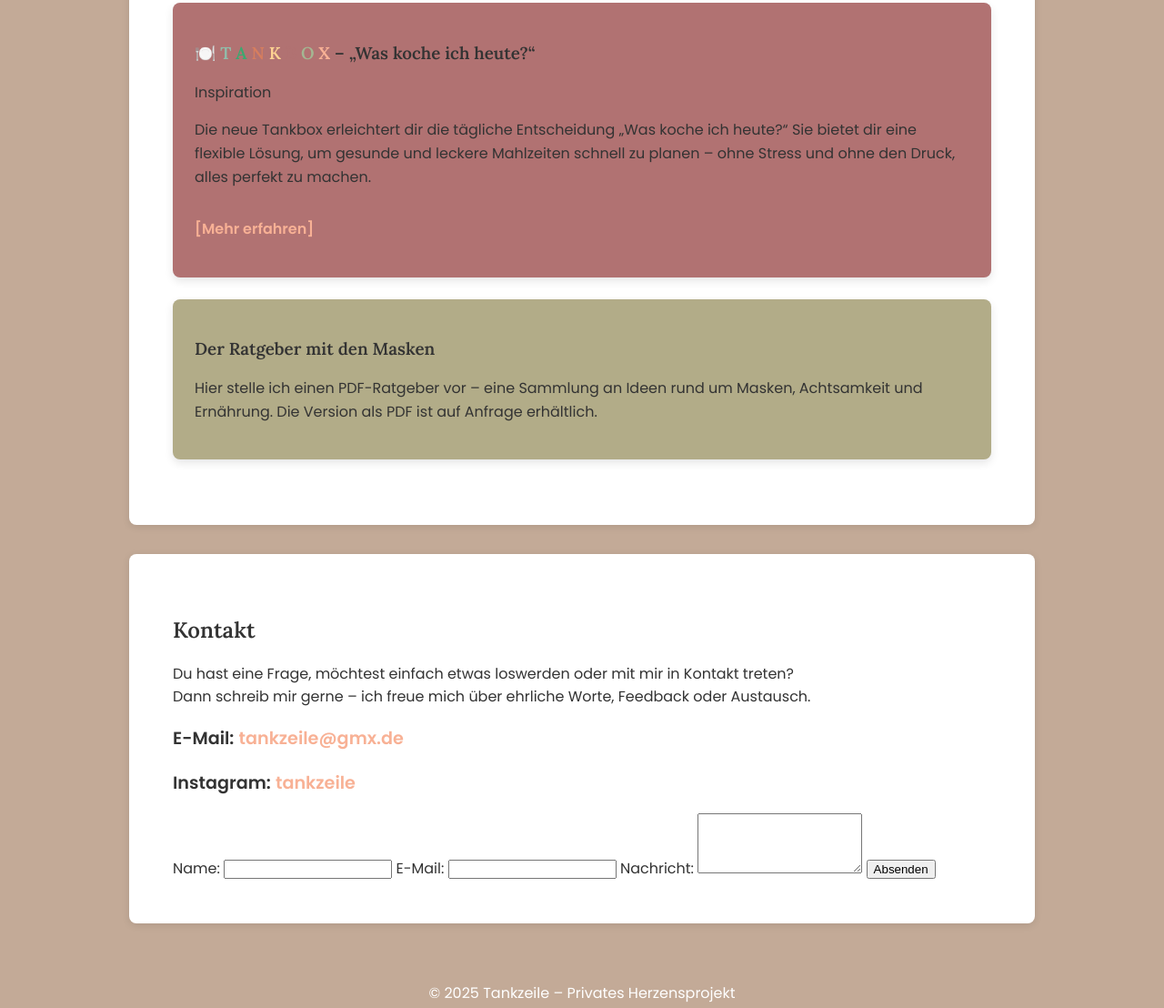
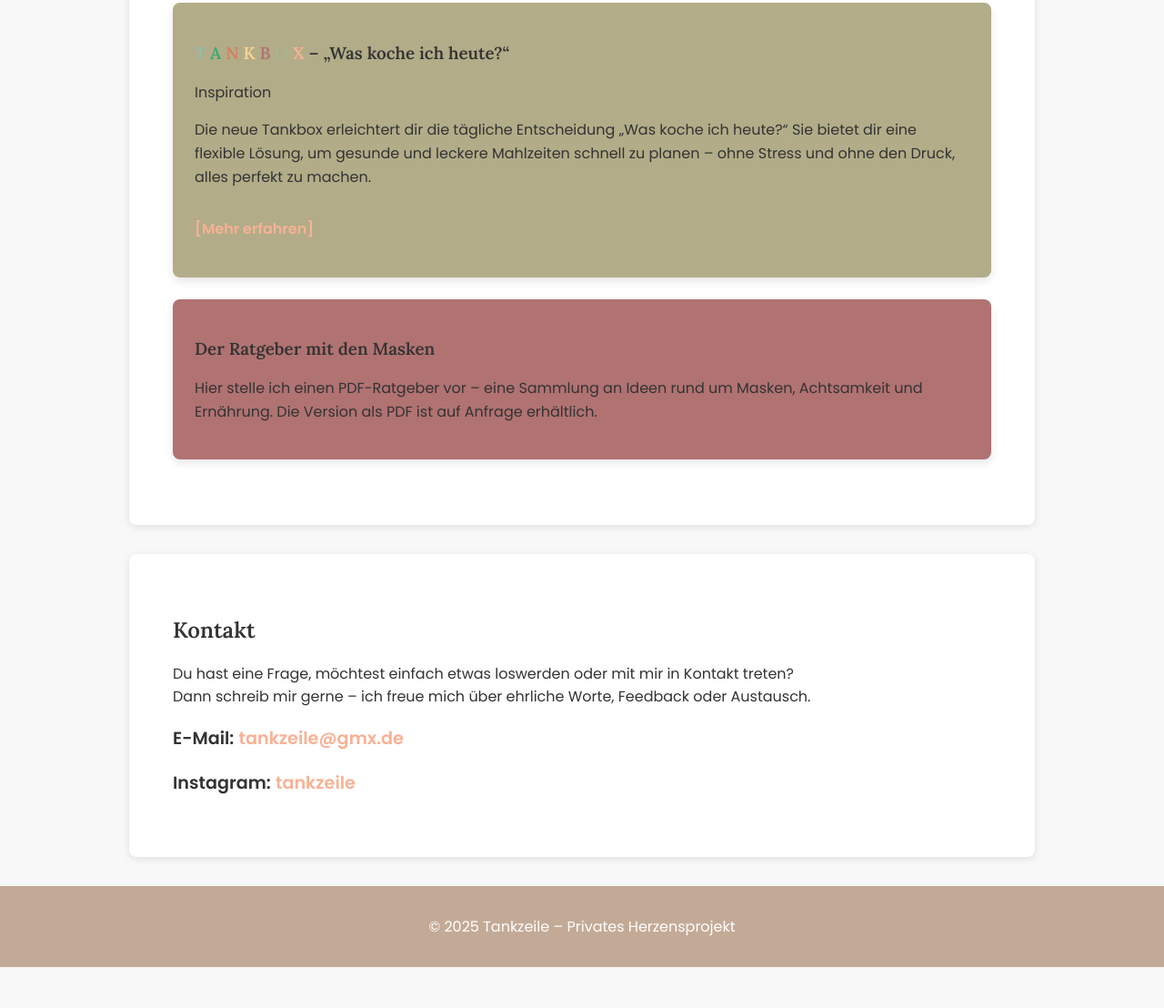
Before and after one commit to Tahi030/meine-webseite, a plain HTML site: page index.html in a window 1280 px wide. Shown: the part 1689-2797 px from the top of the page at 91% size. After the commit the page ends 2752 px from the top, so only its background shows below. Drawn offline with Linux system fonts and the light colour scheme.

Commit message:
Add files via upload

```diff
--- a/index.html
+++ b/index.html
@@ -11,13 +11,13 @@
       font-family: 'Poppins', sans-serif;
       margin: 0;
       padding: 0;
-      background-color: #c3aa97; /* Hintergrundfarbe */
-      color: #fff; /* Weißer Text */
+      background-color: #f8f8f8; /* Hintergrundfarbe */
+      color: #333; /* Textfarbe */
     }
 
     /* Header-Bereich */
     header {
-      background-color: #f8b195; /* Akzentfarbe */
+      background-color: #c3aa97; /* Braun für Header */
       color: white;
       text-align: center;
       padding: 5em 0; /* Mehr Abstand oben */
@@ -90,11 +90,11 @@
     }
 
     .projekt:nth-child(odd) {
-      background-color: #b2ac88; /* Erste Farbe */
+      background-color: #b17272; /* Erste Farbe */
     }
 
     .projekt:nth-child(even) {
-      background-color: #b17272; /* Zweite Farbe */
+      background-color: #b2ac88; /* Zweite Farbe */
     }
 
     .projekt:hover {
@@ -177,7 +177,7 @@
   <header>
     <img src="Tamara Logo farbe svg.svg" alt="Logo" class="logo">
     <div class="tagline">Ernährung &amp; Lebensenergie, Gesundheit die schmeckt, für Groß und Klein</div>
-    <h1>Herzlich willkommen – Meine Mission</h1>
+    <h1>Meine Mission</h1>
     <p>
       Hinter den Masken des Alltags bleibt oft wenig Raum für echte Verbindung – zu uns selbst und zueinander.
       Die Tankzeile ist mein Herzensprojekt: ein Ort zum Auftanken – mit Ideen, Gedanken und Impulsen für mehr Leichtigkeit, Nähe und Wohlbefinden im Alltag.
@@ -196,7 +196,7 @@
     <h2>Startseite</h2>
     <p>
       Willkommen auf meiner kleinen Herzensseite.<br>
-      Hier entsteht Stück für Stück ein Ort voller Ideen rund um <strong>Ernährung und Lebensenergie</strong> –<br>
+      Ich heiße Tamara und hier entsteht Stück für Stück ein Ort voller Ideen rund um <strong>Ernährung und Lebensenergie</strong> –<br>
       <strong>Gesundheit, die schmeckt, für Groß und Klein.</strong><br>
       Ich bin noch im Aufbau – aber wenn du magst, schau dich gerne um.
     </p>
@@ -227,7 +227,7 @@
 
     <div class="projekt">
       <h3 class="tankbox">
-        🍽️
+
         <span class="tank-letter T">T</span>
         <span class="tank-letter A">A</span>
         <span class="tank-letter N">N</span>
@@ -263,20 +263,10 @@
       <p><strong>E-Mail:</strong> <a href="mailto:tankzeile@gmx.de">tankzeile@gmx.de</a></p>
       <p><strong>Instagram:</strong> <a href="https://www.instagram.com/tankzeile" target="_blank">tankzeile</a></p>
     </div>
-    <form action="#" method="post">
-      <label for="name">Name:</label>
-      <input type="text" id="name" name="name" required>
-      <label for="email">E-Mail:</label>
-      <input type="email" id="email" name="email" required>
-      <label for="message">Nachricht:</label>
-      <textarea id="message" name="message" rows="4" required></textarea>
-      <button type="submit">Absenden</button>
-    </form>
   </section>
 
   <footer>
     <p>&copy; 2025 Tankzeile – Privates Herzensprojekt</p>
   </footer>
-
 </body>
 </html>
```
